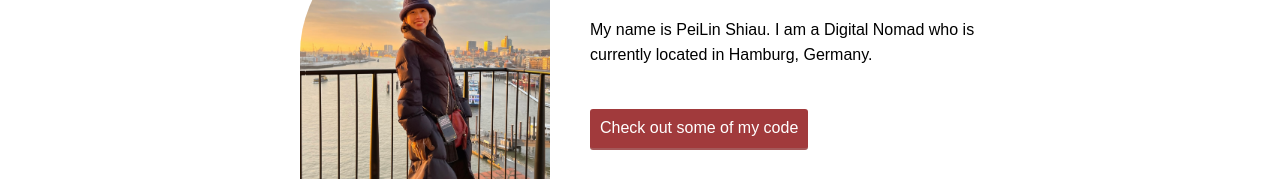
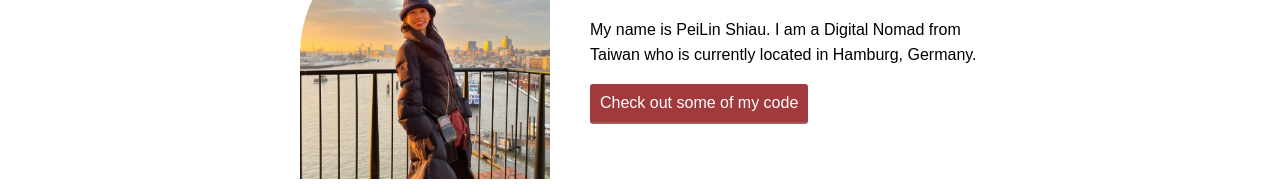
Before and after one commit to Pshiau/Porfolio-site, a plain HTML site: page index.html in a window 1280 px wide. Shown: the part 264-456 px from the top of the page. Drawn offline with nearby package versions, Linux system fonts and the light colour scheme.

Commit message:
edit text

```diff
--- a/index.html
+++ b/index.html
@@ -33,12 +33,13 @@
   </header>
   <main class="main-content">
     <img src="img/202212 Peilin.shiau.jpg" class="profile__portrait" alt="A photo of PeiLin Shiau">
+    <div>
     <h1>Hello World!</h1>
-      <p>My name is PeiLin Shiau. I am a Digital Nomad who is currently located in Hamburg, Germany.</p> <br>
+      <p>My name is PeiLin Shiau. I am a Digital Nomad from Taiwan who is currently located in Hamburg, Germany.</p>
 
       <!--call to action-->
-    <button type="button" class="button" onclick="window.location.href='https://github.com/Pshiau'">Check out some of my code</button> <br>
-
+      <button type="button" class="button" onclick="window.location.href='https://github.com/Pshiau'">Check out some of my code</button>
+    </div>
   </main>
   <footer class="page-footer">
     <p>Find me on</p>
```
